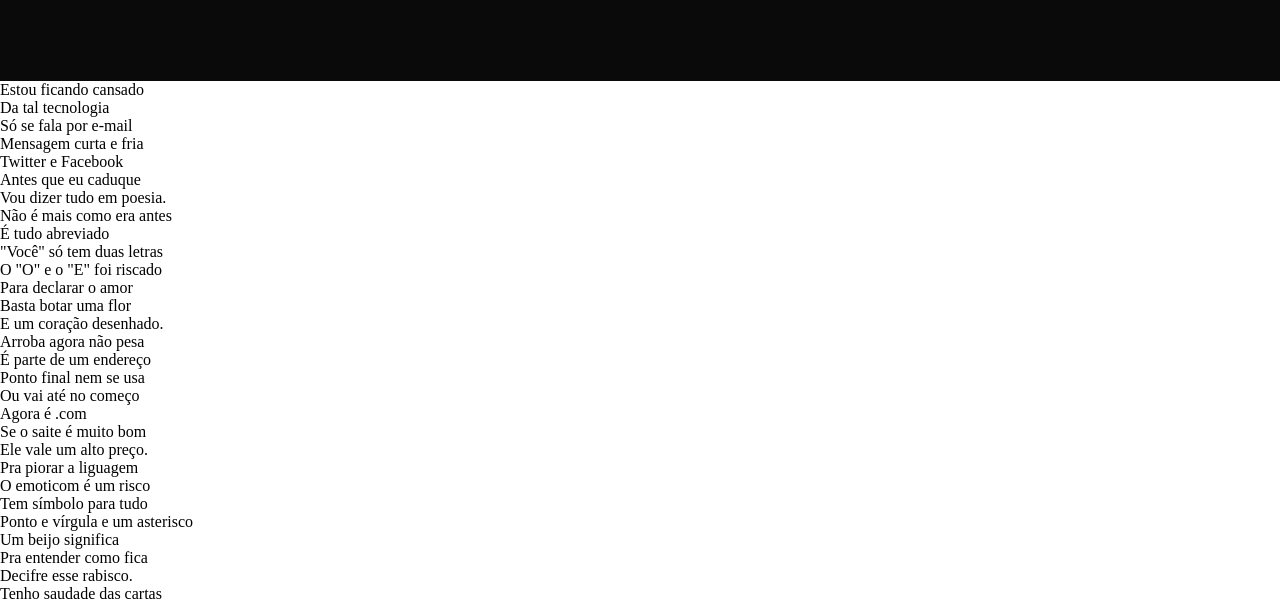
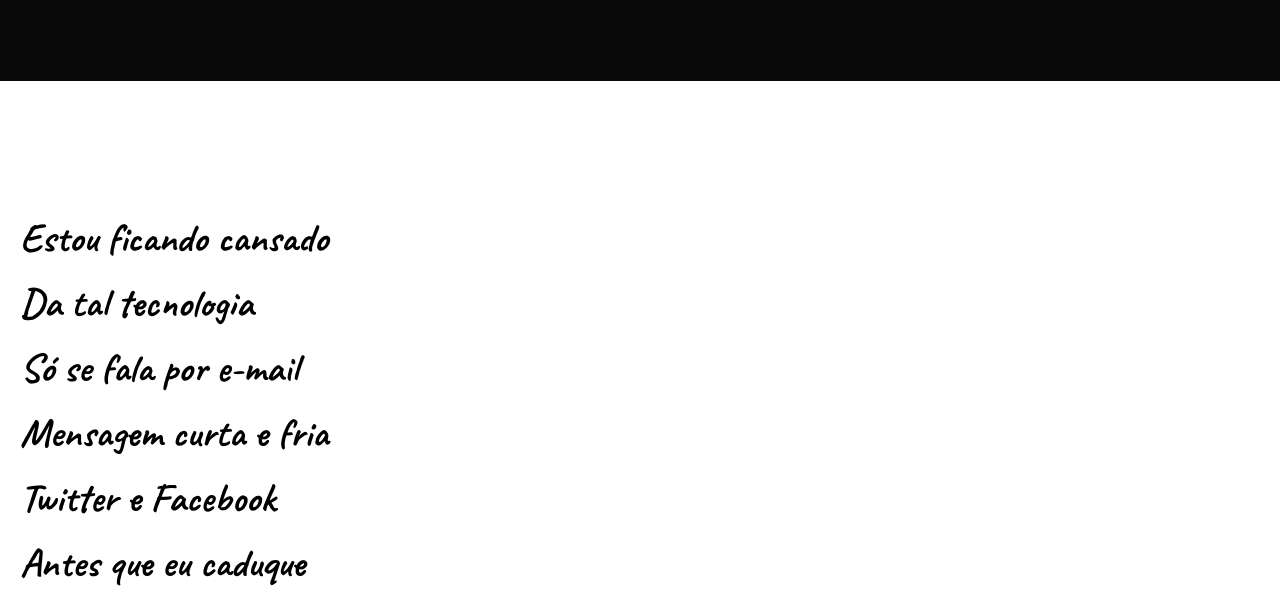
Before and after one commit to railansande/projeto-cordel, a plain HTML site: page index.html in a window 1280 px wide. Shown: the part 199-800 px from the top of the page. Drawn offline with nearby package versions, Linux system fonts and the light colour scheme.

Commit message:
Inicio das sections

```diff
--- a/style.css
+++ b/style.css
@@ -49,3 +49,12 @@ header a {
 header a:hover {
     text-decoration: underline;
 }
+
+section.normal {
+    font-family: var(--fonte-padrao);
+    font-size: 2.5em;
+    font-weight: bold;
+    margin: 25px 0px;
+    padding: 100px 20px;
+    line-height: 65px;
+}
```
